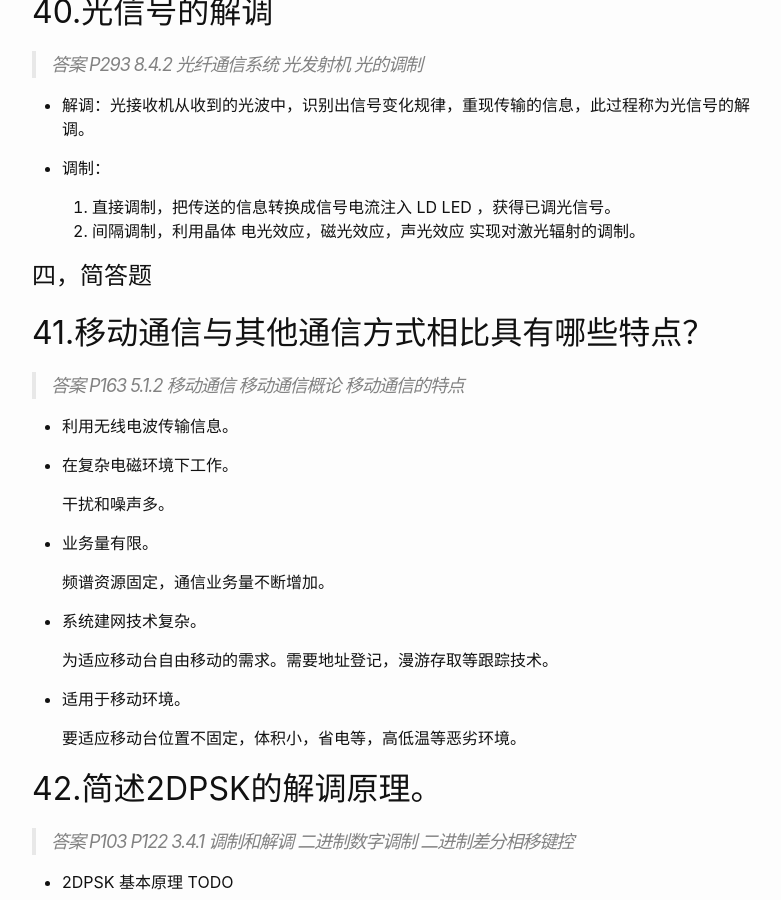
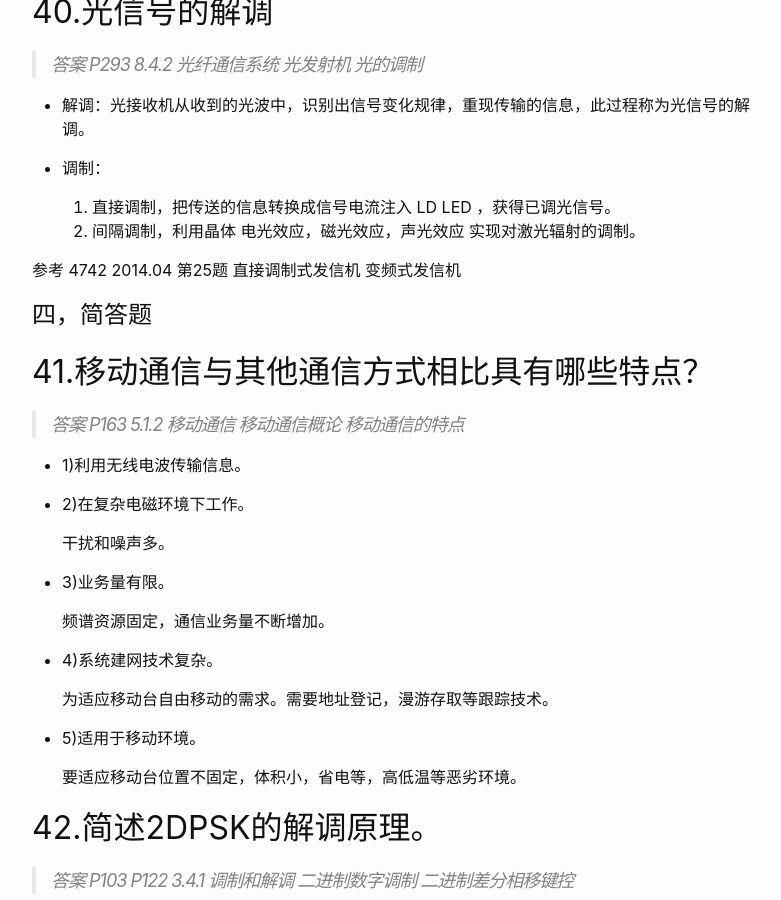
Before and after one commit to wangtiga/wangtiga.github.io, a Jekyll site: the page built from _previews/2019-06-27-4742_2013_04.md, in a window 1280 px wide and 900 px high, scrolled down 27300 px. Shown: the whole window, without its empty margins (238-1019 px from the left). Built offline with Jekyll 4.4.1, drawn with Linux system fonts in a browser that asks for light colours.

Commit message:
updated from notep

```diff
--- a/_previews/2019-06-27-4742_2013_04.md
+++ b/_previews/2019-06-27-4742_2013_04.md
@@ -952,6 +952,9 @@ TODO P221 图6.15 角度分集原理 有点像易拉罐盖到 WIFI 上，而且
   2. 间隔调制，利用晶体 电光效应，磁光效应，声光效应 实现对激光辐射的调制。
 
 
+参考 4742 2014.04 第25题 直接调制式发信机 变频式发信机
+
+
 
 # 四，简答题
 
@@ -959,21 +962,21 @@ TODO P221 图6.15 角度分集原理 有点像易拉罐盖到 WIFI 上，而且
 
 > 答案 P163 5.1.2 移动通信 移动通信概论 移动通信的特点
 
-- 利用无线电波传输信息。
+- 1)利用无线电波传输信息。
 
-- 在复杂电磁环境下工作。
+- 2)在复杂电磁环境下工作。
 
   干扰和噪声多。
 
-- 业务量有限。
+- 3)业务量有限。
 
   频谱资源固定，通信业务量不断增加。
 
-- 系统建网技术复杂。
+- 4)系统建网技术复杂。
 
   为适应移动台自由移动的需求。需要地址登记，漫游存取等跟踪技术。
 
-- 适用于移动环境。
+- 5)适用于移动环境。
 
   要适应移动台位置不固定，体积小，省电等，高低温等恶劣环境。
 
```
